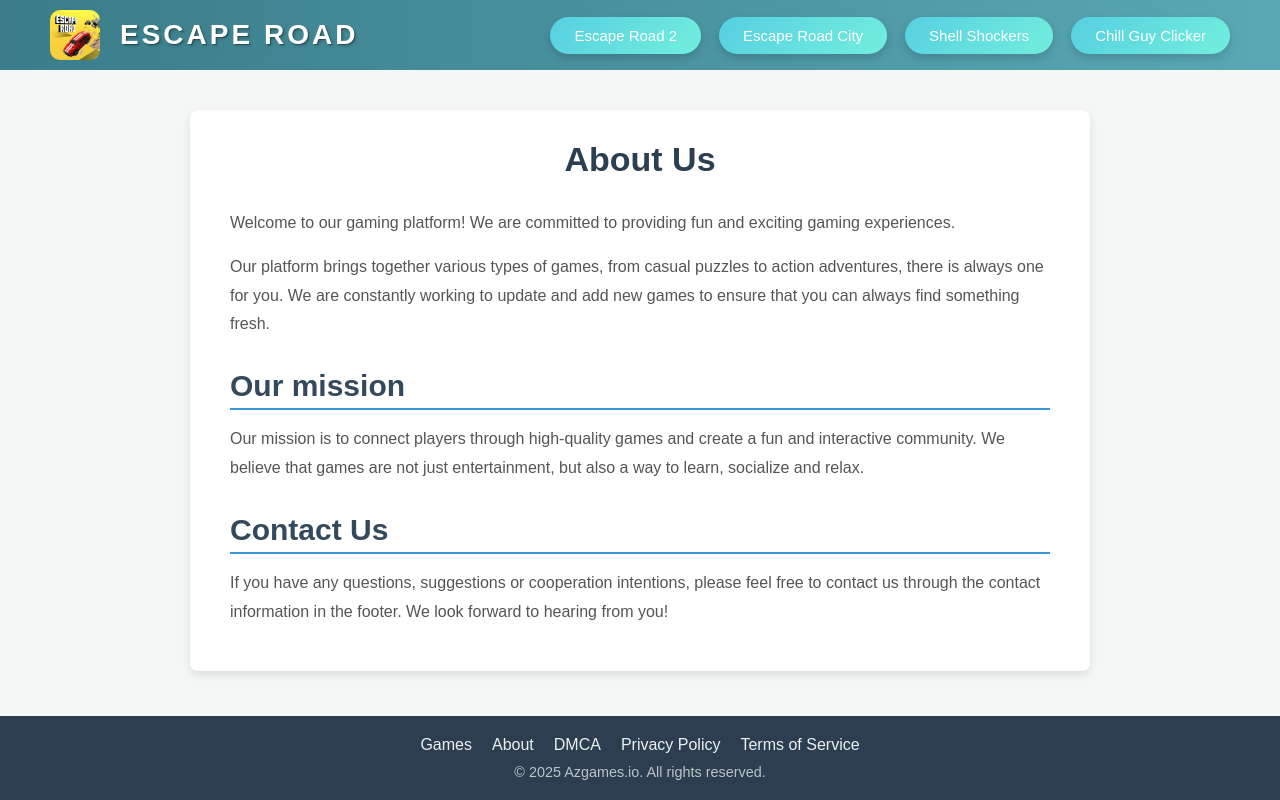
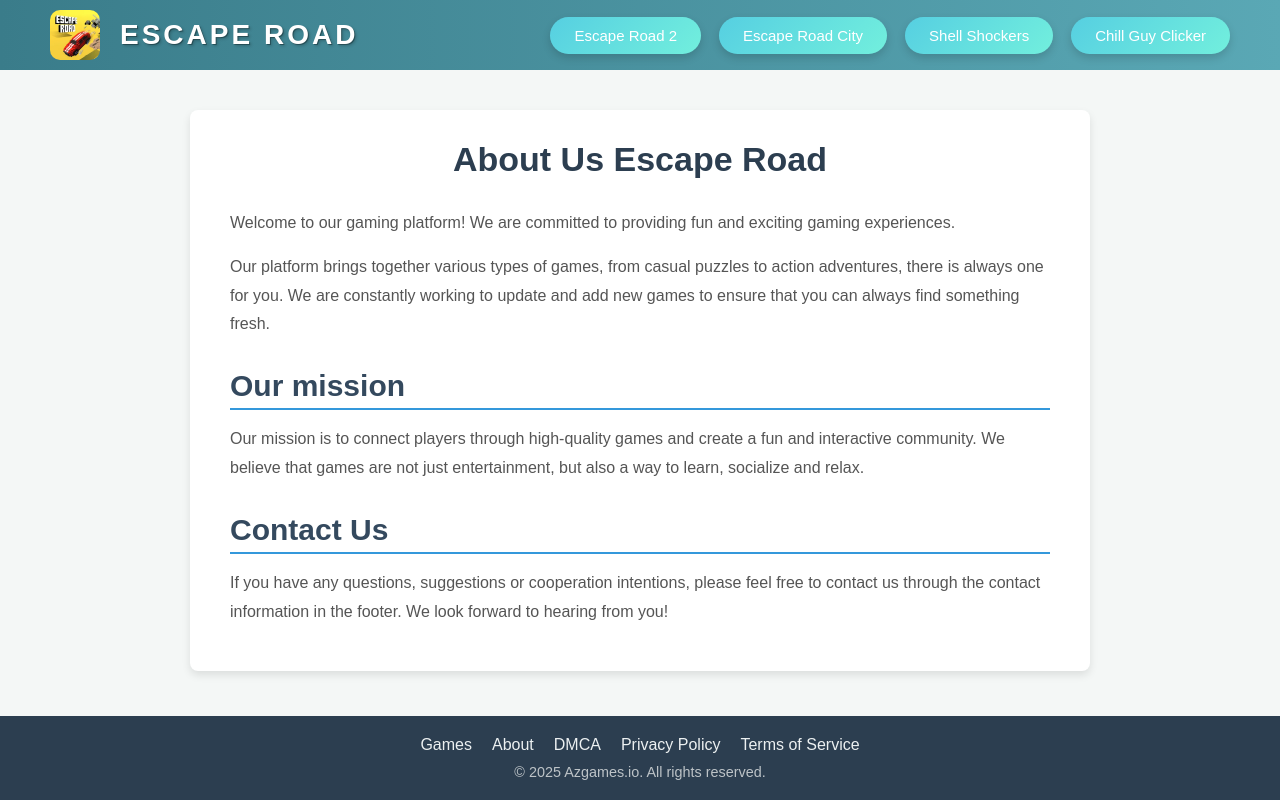
Before and after one commit to wyong32/Escape-road-01, a Vue app in the folder Escape-road/: page /about in a window 1280 px wide. Built offline with nearby package versions, Linux system fonts and the light colour scheme.

Commit message:
修改About

```diff
--- a/Escape-road/src/views/AboutView.vue
+++ b/Escape-road/src/views/AboutView.vue
@@ -3,7 +3,7 @@
     <Headers />
     <section class="content-wrap">
       <div class="about-container">
-        <h1>About Us</h1>
+        <h1>About Us Escape Road</h1>
         <p>
             Welcome to our gaming platform! We are committed to providing fun and exciting gaming experiences.
         </p>
```
